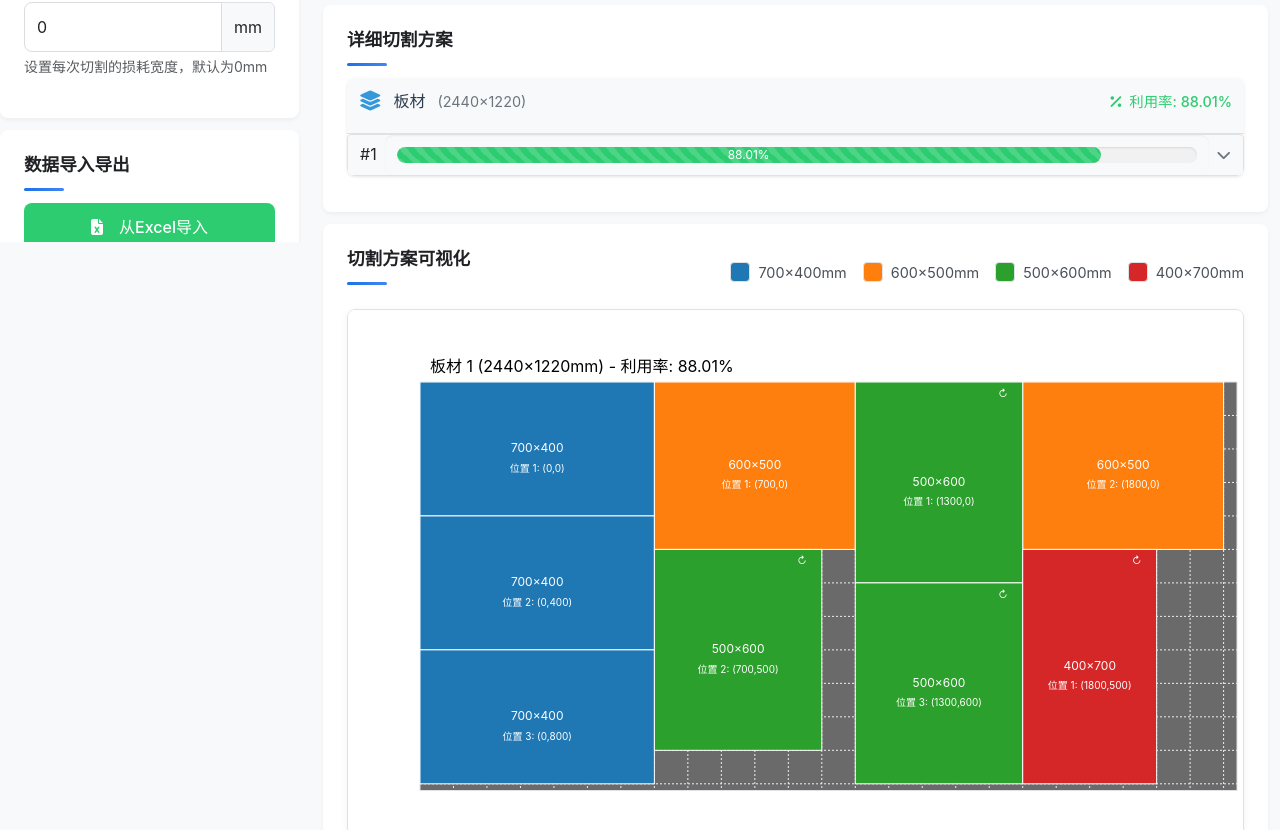
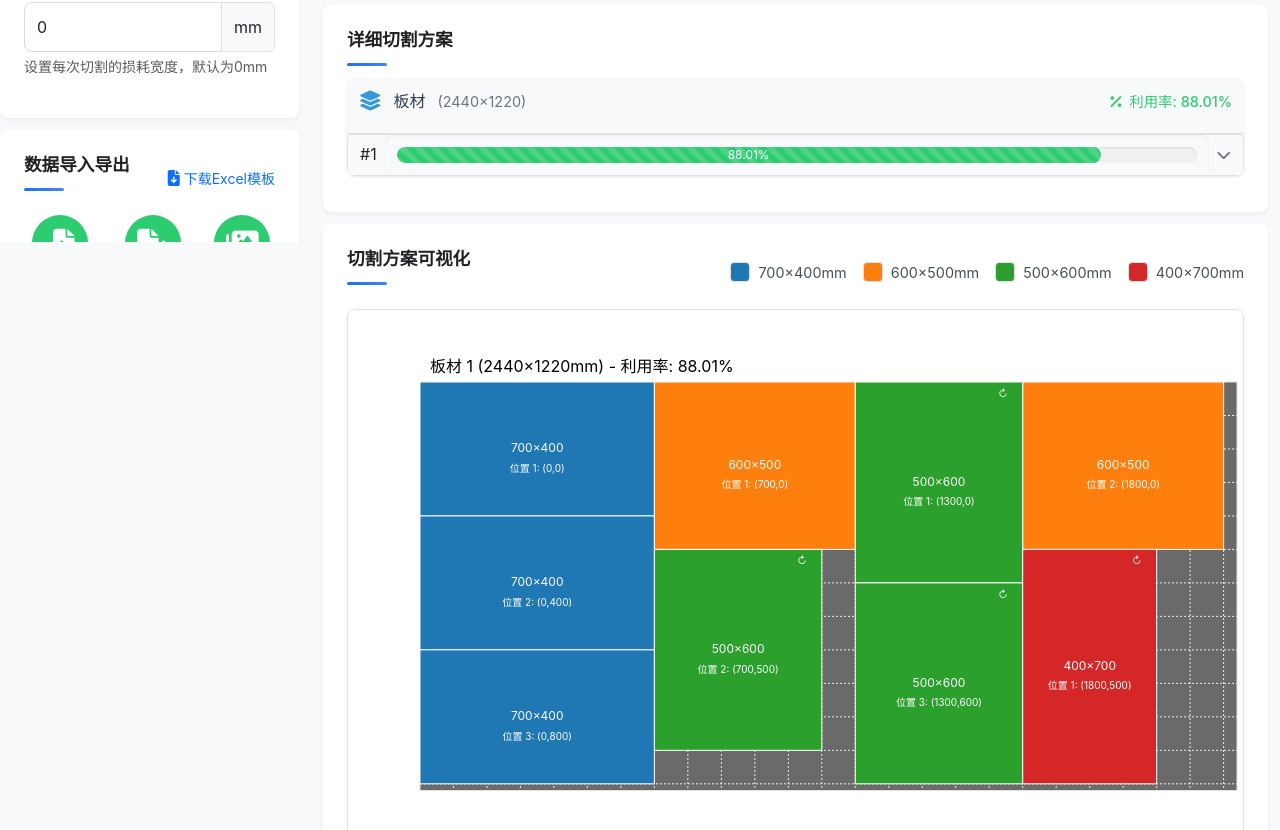
Before and after one commit to pleasureswx123/optimize-cuts, a Vue app: page /glass in a window 1280 px wide. Shown: the part 1424-2254 px from the top of the page. Built offline with nearby package versions, Linux system fonts and the light colour scheme.

Commit message:
feat: 优化导入导出功能，统一按钮样式和布局

```diff
--- a/package.json
+++ b/package.json
@@ -28,8 +28,7 @@
     "html2pdf.js": "^0.10.2",
     "pinia": "^2.3.1",
     "vue": "^3.5.13",
-    "vue-router": "^4.5.0",
-    "xlsx": "^0.18.5"
+    "vue-router": "^4.5.0"
   },
   "devDependencies": {
     "@vitejs/plugin-vue": "^5.2.1",
--- a/src/views/GlassView.vue
+++ b/src/views/GlassView.vue
@@ -151,17 +151,32 @@
           <!-- 导入导出 -->
           <div class="card mb-4">
             <div class="card-body">
-              <h3 class="card-title mb-4">数据导入导出</h3>
-              <div class="d-grid gap-2">
-                <button class="btn btn-success" @click="importFromExcel">
-                  <i class="fas fa-file-excel me-2"></i>从Excel导入
-                </button>
-                <button class="btn btn-success" @click="exportToExcel">
-                  <i class="fas fa-download me-2"></i>导出到Excel
-                </button>
-                <button class="btn btn-success" @click="exportToImage">
-                  <i class="fas fa-image me-2"></i>导出到图片
-                </button>
+              <div class="d-flex justify-content-between align-items-center mb-4">
+                <h3 class="card-title mb-0">数据导入导出</h3>
+                <a href="#" class="text-primary text-decoration-none" @click.prevent="downloadTemplate" title="下载Excel模板">
+                  <i class="fas fa-file-download"></i>
+                  <small class="ms-1">下载Excel模板</small>
+                </a>
+              </div>
+              <div class="d-flex justify-content-between">
+                <div class="btn-icon-with-label">
+                  <button class="btn btn-icon" @click="importFromExcel" title="从Excel导入">
+                    <i class="fas fa-file-import text-success"></i>
+                  </button>
+                  <span class="btn-label">从Excel导入</span>
+                </div>
+                <div class="btn-icon-with-label">
+                  <button class="btn btn-icon" @click="exportToExcel" title="导出到Excel">
+                    <i class="fas fa-file-export text-success"></i>
+                  </button>
+                  <span class="btn-label">导出到Excel</span>
+                </div>
+                <div class="btn-icon-with-label">
+                  <button class="btn btn-icon" @click="exportToImage" title="导出到图片">
+                    <i class="fas fa-images text-success"></i>
+                  </button>
+                  <span class="btn-label">导出到图片</span>
+                </div>
               </div>
             </div>
           </div>
@@ -360,7 +375,7 @@
 <script setup>
 import { ref, onMounted, computed, nextTick } from 'vue'
 import * as d3 from 'd3'
-import * as XLSX from 'xlsx'
+import ExcelJS from 'exceljs'
 // 引入优化算法
 import optimizeCuts from '../utils/CuttingOptimizer';
 import { ElMessage } from 'element-plus';
@@ -710,12 +725,261 @@ onMounted(() => {
 })
 
 // 导入导出功能
+const downloadTemplate = async () => {
+  // 创建工作簿
+  const workbook = new ExcelJS.Workbook();
+
+  // 创建原料清单工作表
+  const stockSheet = workbook.addWorksheet('原料清单');
+  stockSheet.columns = [
+    { header: '序号', width: 10 },
+    { header: '宽度(mm)', width: 15 },
+    { header: '高度(mm)', width: 15 },
+    { header: '单价(元)', width: 15 }
+  ];
+
+  // 添加示例数据
+  stockSheet.addRow([1, 2440, 1220, 1000]);
+
+  // 创建切割清单工作表
+  const cutSheet = workbook.addWorksheet('切割清单');
+  cutSheet.columns = [
+    { header: '序号', width: 10 },
+    { header: '宽度(mm)', width: 15 },
+    { header: '高度(mm)', width: 15 },
+    { header: '数量(件)', width: 15 }
+  ];
+
+  // 添加示例数据
+  cutSheet.addRows([
+    [1, 800, 600, 3],
+    [2, 500, 400, 2],
+    [3, 350, 300, 4]
+  ]);
+
+  // 设置表头样式
+  [stockSheet, cutSheet].forEach(sheet => {
+    sheet.getRow(1).font = { name: '微软雅黑', size: 11, bold: true };
+    sheet.getRow(1).fill = {
+      type: 'pattern',
+      pattern: 'solid',
+      fgColor: { argb: 'FFDDEBF7' }
+    };
+
+    // 添加说明行
+    sheet.insertRow(1, ['请按照以下格式填写数据']);
+    sheet.getRow(1).font = { name: '微软雅黑', size: 12, bold: true, color: { argb: 'FF0000FF' } };
+    sheet.mergeCells('A1:D1');
+    sheet.getRow(1).alignment = { vertical: 'middle', horizontal: 'center' };
+  });
+
+  // 导出文件
+  const buffer = await workbook.xlsx.writeBuffer();
+  const blob = new Blob([buffer], { type: 'application/vnd.openxmlformats-officedocument.spreadsheetml.sheet' });
+  const url = URL.createObjectURL(blob);
+  const link = document.createElement('a');
+  link.href = url;
+  link.download = '板材下料优化方案模板.xlsx';
+  link.click();
+  URL.revokeObjectURL(url);
+}
+
 const importFromExcel = () => {
-  // TODO: 实现Excel导入功能
-}
-
-const exportToExcel = () => {
-  // TODO: 实现Excel导出功能
+  const input = document.createElement('input');
+  input.type = 'file';
+  input.accept = '.xlsx,.xls';
+
+  input.onchange = async (e) => {
+    try {
+      const file = e.target.files[0];
+      const buffer = await file.arrayBuffer();
+      const workbook = new ExcelJS.Workbook();
+      await workbook.xlsx.load(buffer);
+
+      // 读取原料清单
+      const stockSheet = workbook.getWorksheet('原料清单');
+      if (stockSheet) {
+        const stockData = [];
+        stockSheet.eachRow((row, rowNumber) => {
+          // 跳过前两行（说明行和表头）
+          if (rowNumber > 2) {
+            const [_, sn, width, height, price] = row.values;
+            if (width && height && price) {
+              stockData.push({
+                width: Number(width),
+                height: Number(height),
+                price: Number(price)
+              });
+            }
+          }
+        });
+        if (stockData.length > 0) {
+          stockList.value = stockData;
+        }
+      }
+
+      // 读取切割清单
+      const cutSheet = workbook.getWorksheet('切割清单');
+      if (cutSheet) {
+        const cutData = [];
+        cutSheet.eachRow((row, rowNumber) => {
+          // 跳过前两行（说明行和表头）
+          if (rowNumber > 2) {
+            const [_, sn, width, height, quantity] = row.values;
+            if (width && height && quantity) {
+              cutData.push({
+                width: Number(width),
+                height: Number(height),
+                quantity: Number(quantity),
+                canRotate: true
+              });
+            }
+          }
+        });
+        if (cutData.length > 0) {
+          cutList.value = cutData;
+        }
+      }
+
+      ElMessage.success('数据导入成功');
+      // 导入后自动计算优化方案
+      calculateOptimization();
+
+    } catch (error) {
+      console.error('导入Excel文件时出错:', error);
+      ElMessage.error('导入失败，请确保文件格式正确');
+    }
+  };
+
+  input.click();
+}
+
+const exportToExcel = async () => {
+  // 创建工作簿
+  const workbook = new ExcelJS.Workbook();
+  const worksheet = workbook.addWorksheet('切割优化方案');
+
+  // 设置列宽
+  worksheet.columns = [
+    { width: 15 },  // A列
+    { width: 15 },  // B列
+    { width: 80 },  // C列
+    { width: 15 }  // D列
+  ];
+
+  // 准备数据
+  const data = [
+    ['板材下料优化方案'],
+    [],  // 空行
+    ['原料尺寸清单'],
+    ['序号', '宽度(mm)', '高度(mm)', '单价(元)'],
+    ...stockList.value.map((stock, index) => [
+      index + 1,
+      stock.width,
+      stock.height,
+      stock.price
+    ]),
+    [],  // 空行
+    ['下料尺寸清单'],
+    ['序号', '宽度(mm)', '高度(mm)', '数量(件)'],
+    ...cutList.value.map((cut, index) => [
+      index + 1,
+      cut.width,
+      cut.height,
+      cut.quantity
+    ]),
+    [],  // 空行
+    ['切割优化方案'],
+    ['原料编号', '原料规格', '切割明细', '利用率(%)'],
+    ...cuttingPlan.value.map((plan, index) => [
+      index + 1,
+      `${plan.stock.width}×${plan.stock.height}`,
+      plan.placements.map(p => `${p.width}×${p.height}mm`).join('，'),
+      `${plan.utilization.toFixed(2)}%`
+    ]),
+    [],  // 空行
+    ['总计数据'],
+    ['总原料数(块)', '材料利用率(%)', '总废料面积(m²)', '总成本(元)'],
+    [
+      totalSheets.value,
+      `${utilization.value.toFixed(2)}%`,
+      (wasteArea.value/1000000).toFixed(2),
+      totalCost.value.toFixed(2)
+    ]
+  ];
+
+  // 添加数据到工作表
+  worksheet.addRows(data);
+
+  // 设置合并单元格
+  worksheet.mergeCells('A1:D1');  // 主标题
+
+  // 应用样式
+  worksheet.eachRow((row, rowNumber) => {
+    // 设置行高
+    row.height = 25;
+
+    row.eachCell((cell) => {
+      // 基础样式
+      cell.font = { name: '微软雅黑', size: 11 };
+      cell.alignment = { vertical: 'middle', horizontal: 'center', wrapText: true };
+      cell.border = {
+        top: { style: 'thin' },
+        bottom: { style: 'thin' },
+        left: { style: 'thin' },
+        right: { style: 'thin' }
+      };
+
+      // 定义行号常量
+      const TITLE_ROW = 1;
+      const STOCK_LIST_LENGTH = stockList.value.length;
+      const CUT_LIST_LENGTH = cutList.value.length;
+      const CUTTING_PLAN_LENGTH = cuttingPlan.value.length;
+
+      const SUBTITLE_ROWS = [
+        3,
+        6 + STOCK_LIST_LENGTH,
+        9 + STOCK_LIST_LENGTH + CUT_LIST_LENGTH,
+        12 + STOCK_LIST_LENGTH + CUT_LIST_LENGTH + CUTTING_PLAN_LENGTH
+      ];
+
+      // 特殊样式
+      if (rowNumber === TITLE_ROW) {
+        // 主标题
+        cell.font = { name: '微软雅黑', size: 16, bold: true };
+        cell.fill = {
+          type: 'pattern',
+          pattern: 'solid',
+          fgColor: { argb: 'FF9BC2E6' }
+        };
+      } else if (SUBTITLE_ROWS.includes(rowNumber)) {
+        // 子标题
+        cell.fill = {
+          type: 'pattern',
+          pattern: 'solid',
+          fgColor: { argb: 'FFE2F0D9' }
+        };
+      } else if (SUBTITLE_ROWS.includes(rowNumber - 1)) {
+        // 表头
+        cell.font = { name: '微软雅黑', size: 11, bold: true };
+        cell.fill = {
+          type: 'pattern',
+          pattern: 'solid',
+          fgColor: { argb: 'FFDDEBF7' }
+        };
+      }
+    });
+  });
+
+  // 导出文件
+  const buffer = await workbook.xlsx.writeBuffer();
+  const blob = new Blob([buffer], { type: 'application/vnd.openxmlformats-officedocument.spreadsheetml.sheet' });
+  const url = URL.createObjectURL(blob);
+  const link = document.createElement('a');
+  link.href = url;
+  link.download = '板材下料优化方案.xlsx';
+  link.click();
+  URL.revokeObjectURL(url);
 }
 
 // 在script部分添加导出图片方法
@@ -2398,4 +2662,44 @@ const scrollToCalculator = () => {
     grid-template-columns: repeat(2, 1fr);
   }
 }
+
+/* 按钮图标样式 */
+.btn-icon {
+  width: 56px;
+  height: 56px;
+  padding: 0;
+  border-radius: 50%;
+  background: #2ecc71 !important;
+  transition: all 0.3s ease;
+  display: flex;
+  align-items: center;
+  justify-content: center;
+}
+
+.btn-icon:hover {
+  background: #27ae60 !important;
+  transform: translateY(-2px);
+  box-shadow: 0 3px 8px rgba(40, 167, 69, 0.2);
+}
+
+.btn-icon i {
+  font-size: 1.8rem;
+}
+
+.text-success {
+  color: #fff !important;
+}
+
+.btn-icon-with-label {
+  display: flex;
+  flex-direction: column;
+  align-items: center;
+}
+
+.btn-label {
+  font-size: 13px;
+  color: #333;
+  margin-top: 2px;
+  font-weight: 500;
+}
 </style>
--- a/src/views/PlasticSteelView.vue
+++ b/src/views/PlasticSteelView.vue
@@ -144,7 +144,7 @@
                 <h3 class="card-title mb-0">数据导入导出</h3>
                 <a href="#" class="text-primary text-decoration-none" @click.prevent="downloadTemplate" title="下载Excel模板">
                   <i class="fas fa-file-download"></i>
-                  <small class="ms-1">下载模板</small>
+                  <small class="ms-1">下载Excel模板</small>
                 </a>
               </div>
               <div class="d-flex justify-content-between">
@@ -1119,12 +1119,6 @@ const exportToExcel = async () => {
         9 + STOCK_LIST_LENGTH + CUT_LIST_LENGTH,
         12 + STOCK_LIST_LENGTH + CUT_LIST_LENGTH + CUTTING_PLAN_LENGTH
       ];
-      const HEADER_ROWS = [
-        4,
-        7 + STOCK_LIST_LENGTH,
-        10 + STOCK_LIST_LENGTH + CUT_LIST_LENGTH,
-        13 + STOCK_LIST_LENGTH + CUT_LIST_LENGTH + CUTTING_PLAN_LENGTH
-      ];
       // 特殊样式
       if (rowNumber === TITLE_ROW) {
         // 主标题
@@ -1142,7 +1136,7 @@ const exportToExcel = async () => {
           pattern: 'solid',
           fgColor: { argb: 'FFE2F0D9' }
         };
-      } else if (HEADER_ROWS.includes(rowNumber)) {
+      } else if (SUBTITLE_ROWS.includes(rowNumber - 1)) {
         // 表头
         cell.font = { name: '微软雅黑', size: 11, bold: true };
         cell.fill = {
```
